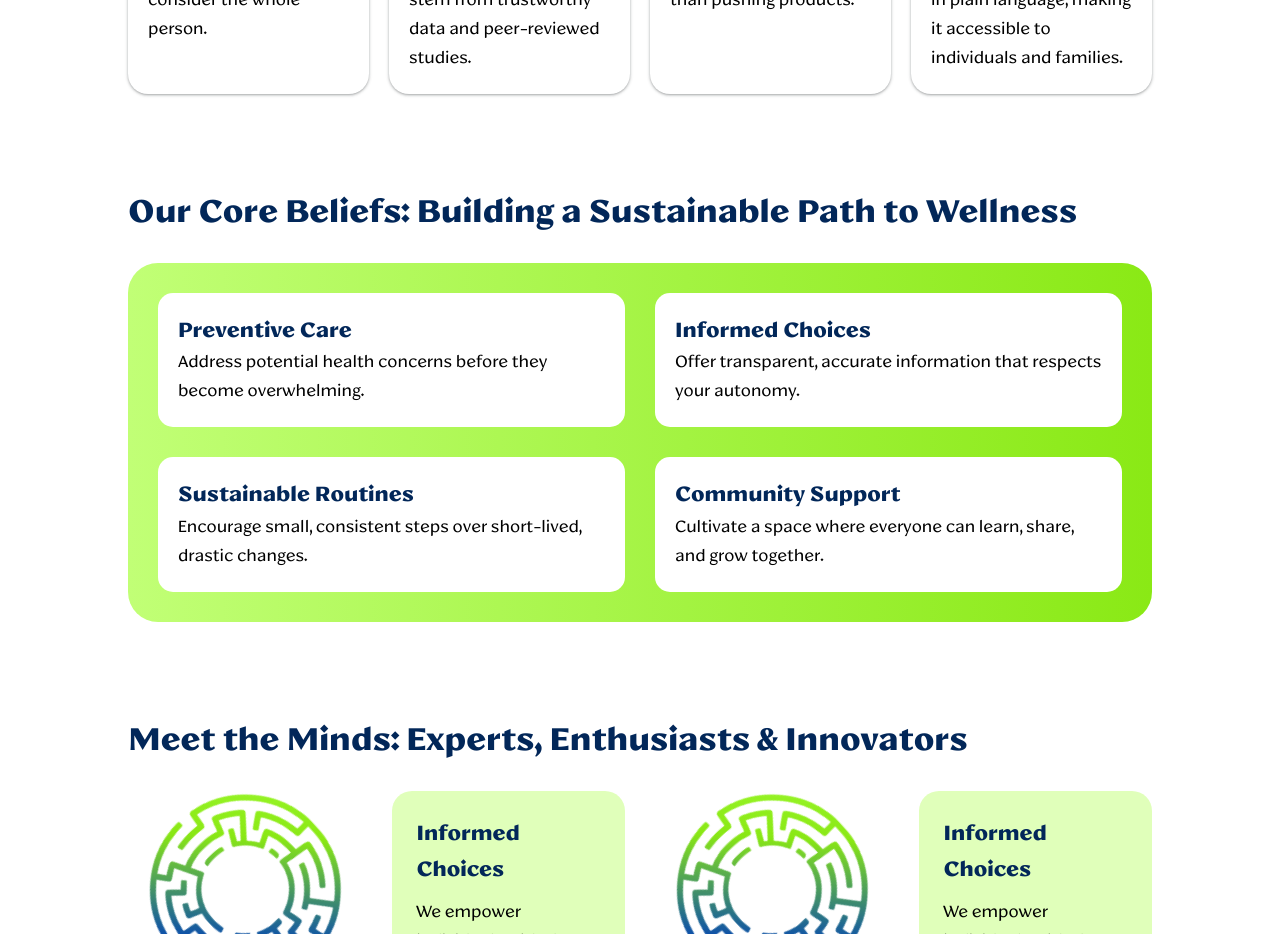
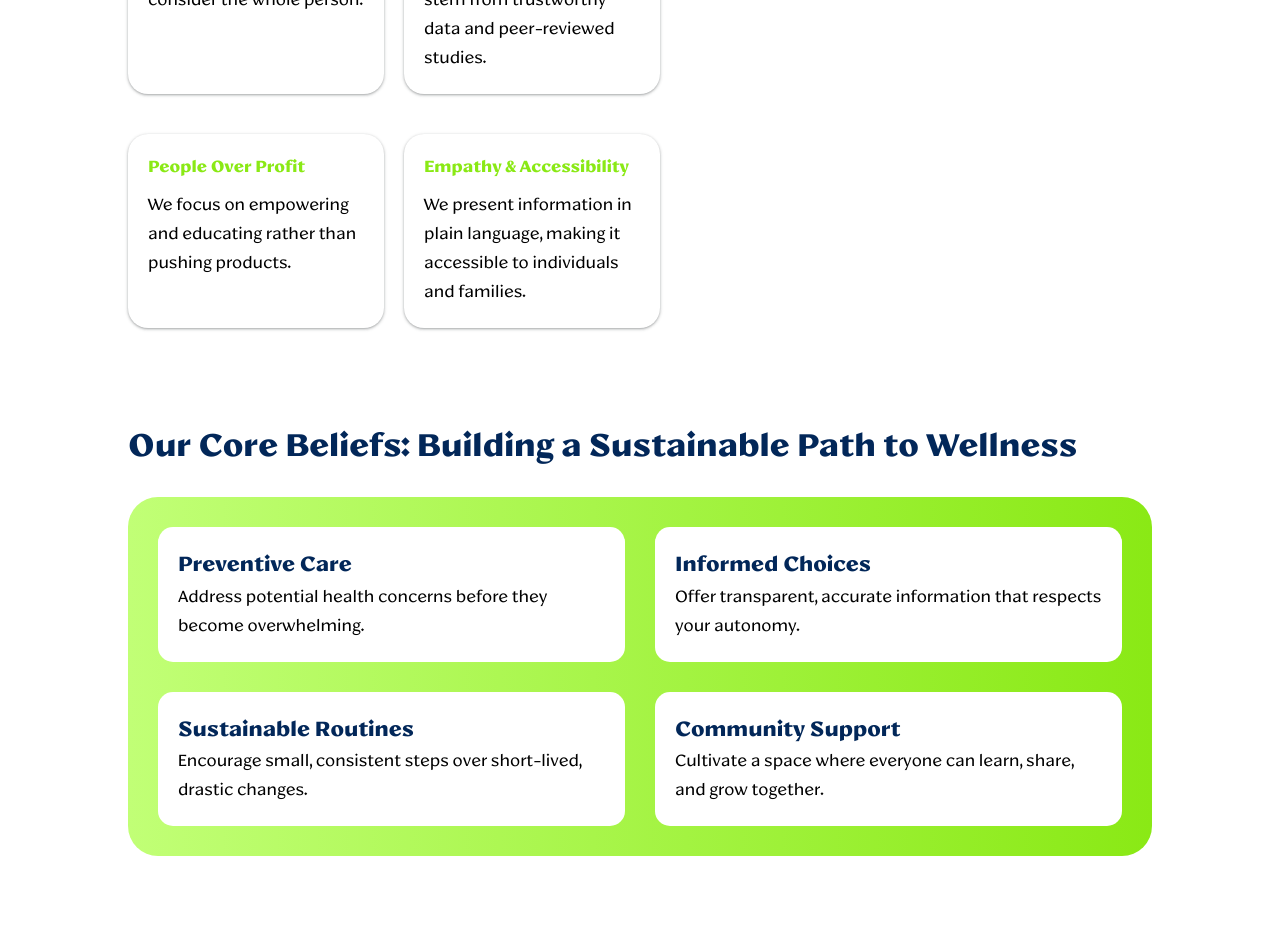
Before and after one commit to sidhartha8011/onelifewellnessv1, a React (Vite) app: page /who-we-are in a window 1280 px wide. Shown: the part 1240-2174 px from the top of the page. Built offline with nearby package versions, Linux system fonts and the light colour scheme.

Commit message:
new push testing

```diff
--- a/src/pages/WhoWeAre.jsx
+++ b/src/pages/WhoWeAre.jsx
@@ -104,6 +104,11 @@ const WhoWeAre = () => {
                       <h5 className="your-partners-heading-green">Evidence-Based Guidance</h5> Our recommendations stem
                       from trustworthy data and peer-reviewed studies.
                     </motion.li>
+                    </ul>
+                    <div className="olw-whoweare-whatsset-section">
+
+                    </div>
+                    <ul className="olw-whoweare-whatsset-section">
                     <motion.li
                       initial={{ opacity: 0, x: -50 }}
                       animate={{ opacity: 1, x: 0 }}
```
